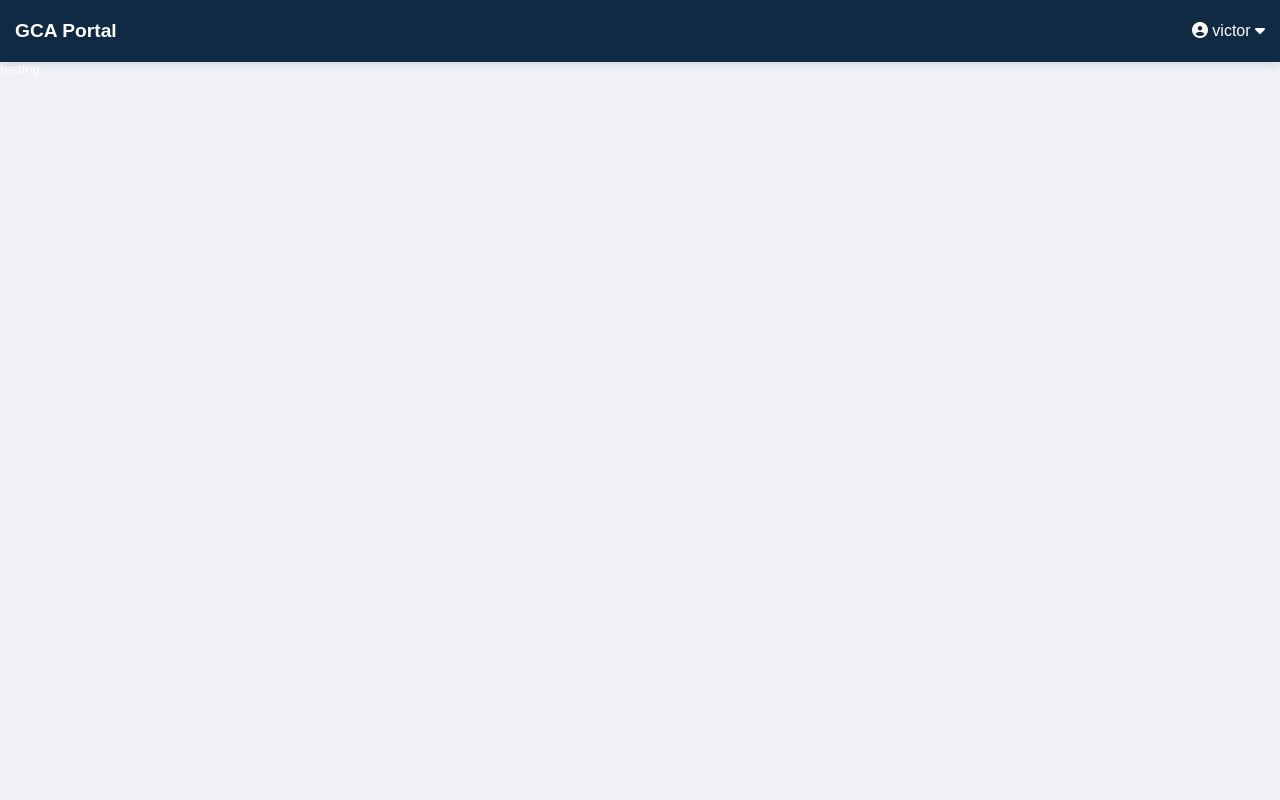
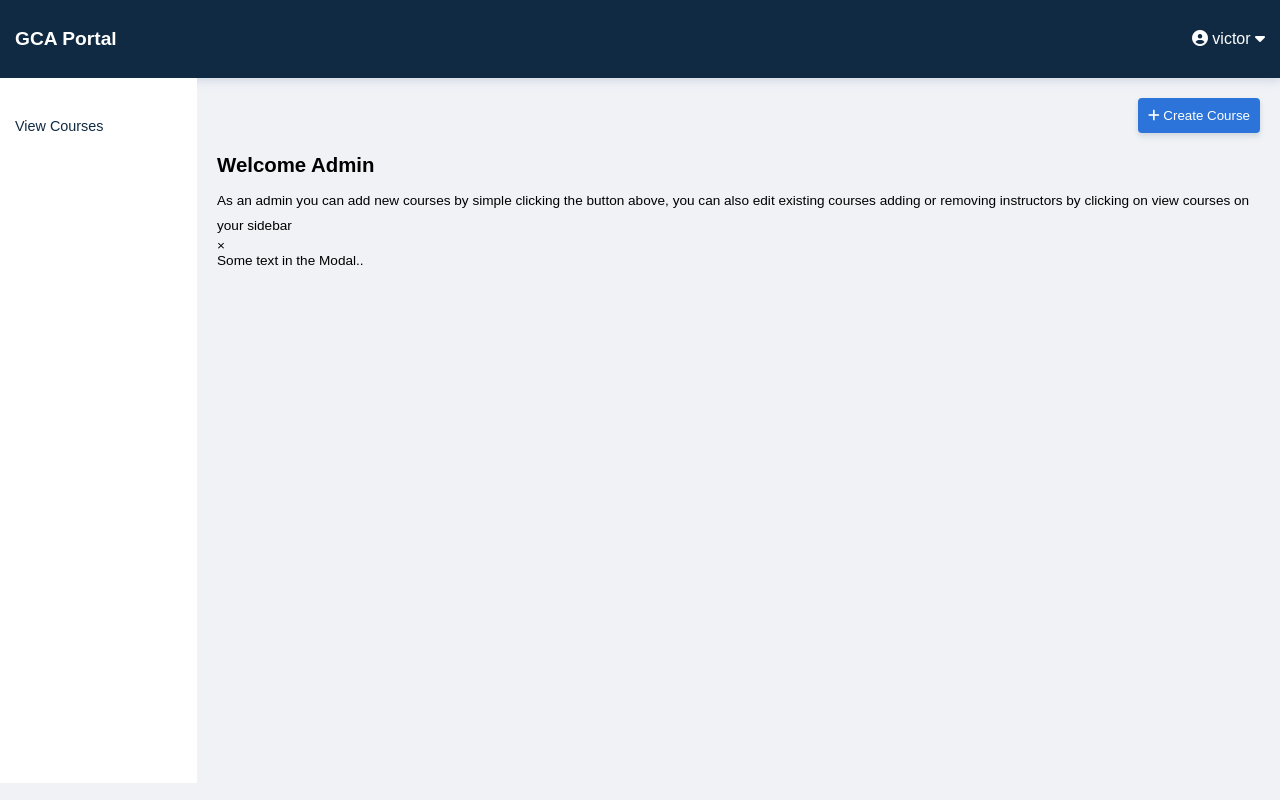
Before and after one commit to victor-praise/GCA_System, a PHP site: page /admin/index.php in a window 1280 px wide. Run offline with PHP 8.4, Linux system fonts and the light colour scheme; a user stored in the database is signed in; style sheets or scripts are compiled from the project's sources; some libraries are stand-ins or nearby versions.

Commit message:
admin page

```diff
--- a/admin/admin.scss
+++ b/admin/admin.scss
@@ -1,58 +1,21 @@
-*{
-    margin: 0;
-  }
-.navbar{
+.create--course{
     display: flex;
-    justify-content: space-between;
-    align-items: center;
-    padding: 15px;
-    height: 32px;
-    background: #102A43;
+    justify-content: flex-end;
+}
+.create--btn{
+    background: #2C74DA;
+    border: none;
     color: #fff;
-    box-shadow: 0px 2px 6px rgba(98, 125, 152, 0.1), 0px 4px 10px rgba(98, 125, 152, 0.13);
-    font-size: 0.9rem;
+    box-shadow: 0px 2px 4px rgba(98, 125, 152, 0.1), 0px 4px 6px rgba(98, 125, 152, 0.14);
+    border-radius: 4px;
+    padding: 10px;
+    cursor: pointer;
 }
-
-.systemName{
-    font-size: 1.2rem;
-    font-weight: 600;
-}
-.userName{
-    font-size: 1rem;
-    cursor: pointer;
+.admin--welcome{
+    margin-top: 20px;
+    line-height: 25px;
 
 }
-.dropdown__content {
-    display: none;
-     position: absolute;
-    background-color: #f9f9f9;
-    color: black;
-
-    // min-width: 160px;
-    width: fit-content;
-    //top: 45px;
-    right: 5px;
-    box-shadow: 0px 8px 16px 0px rgba(0,0,0,0.2);
-    padding:15px;
-    z-index: 1;
-  }
-.userName:hover .dropdown__content {
-    display: block;
-  }
-  .dropdown--item{
-    margin-bottom: 20px;
-  }
-  .dropdown--item:last-child{
-      margin-bottom: 0;
-  }
-  .dropdown--item:hover{
-    text-decoration: underline;
-  }
-  a{
-    text-decoration: none;
-    color: inherit;
+.admin--welcome > h2 {
+    margin-bottom: 10px;
 }
-
-.sidebar{
-    color: #fff;
-}
--- a/admin/index.php
+++ b/admin/index.php
@@ -5,37 +5,39 @@
     <meta charset="UTF-8">
     <meta http-equiv="X-UA-Compatible" content="IE=edge">
     <meta name="viewport" content="width=device-width, initial-scale=1.0">
-    <title>Admin Portal</title>
+    <title>GCA Portal</title>
+
+    <link rel="stylesheet" href="../style.scss">
+    <link rel="stylesheet" href="../includes/styles.scss">
     <link rel="stylesheet" href="admin.scss">
-    <link rel="stylesheet" href="../style.scss">
     <script src="https://kit.fontawesome.com/57c0ab8bd6.js" crossorigin="anonymous"></script>
 
 </head>
 <body>
+    <?php include('../includes/header.php'); ?>
+    <?php include('../includes/sidebar.php'); ?>
+     <div class="create--course">
+         <button class="create--btn"><i class="fa-solid fa-plus"></i> Create Course</button>
+     </div>
+     <div class="admin--welcome">
+         <h2>
+         Welcome Admin
+         </h2>
 
-        <nav class="navbar">
-            <div class="systemName">
-                GCA Portal
-            </div>
-            <div class="userName">
-                <div class="user-details">
-                    <i class="fa-solid fa-circle-user"></i>
-                    <?= $_SESSION['name'] ?>
-                    <i class="fa-solid fa-caret-down"></i>
-                </div>
+         As an admin you can add new courses by simple clicking the button above, you can also edit existing courses adding or removing instructors by clicking on view courses on your sidebar
+     </div>
+     <div class="createCourse--modal">
 
-                <div class="dropdown__content">
-                <p class="dropdown--item">
-                    <a href=""><i class="fa-solid fa-key"></i> Change Password</a>
-                 </p>
-                <p class="dropdown--item">
-                     <a href="../logout.php"><i class="fa-solid fa-power-off"></i> Logout</a>
-                    </p>
-                </div>
-            </div>
-        </nav>
-    <aside class="sidebar">
-        testing
-    </aside>
+        <!-- Modal content -->
+        <div class="modal-content">
+        <span class="close">&times;</span>
+        <p>Some text in the Modal..</p>
+        </div>
+
+
+     </div>
+    <!-- sidebar and content, last two div end -->
+    </div>
+</div>
 </body>
 </html>
--- /dev/null
+++ b/includes/header.php
@@ -0,0 +1,21 @@
+          <nav class="navbar">
+            <div class="systemName">
+                GCA Portal
+            </div>
+            <div class="userName">
+                <div class="user-details">
+                    <i class="fa-solid fa-circle-user"></i>
+                    <?= $_SESSION['name'] ?>
+                    <i class="fa-solid fa-caret-down"></i>
+                </div>
+
+                <div class="dropdown__content">
+                <p class="dropdown--item">
+                    <a href=""><i class="fa-solid fa-key"></i> Change Password</a>
+                 </p>
+                <p class="dropdown--item">
+                     <a href="../logout.php"><i class="fa-solid fa-power-off"></i> Logout</a>
+                    </p>
+                </div>
+            </div>
+        </nav>
--- /dev/null
+++ b/includes/sidebar.php
@@ -0,0 +1,27 @@
+<div class="side__container">
+<aside class="sidebar">
+        <?php if($_SESSION['role'] == 'admin') : ?>
+        <!-- <div class="sidebar--links">
+            <a href="../admin/new_course.php">Set up Course</a>
+        </div> -->
+        <div class="sidebar--links">
+            <a href="../admin/courses.php">View Courses</a>
+        </div>
+        <?php elseif($_SESSION['role'] == 'ta') : ?>
+        <div class="sidebar--links">
+            ta Course
+        </div>
+        <?php elseif($_SESSION['role'] == 'instructor') : ?>
+        <div class="sidebar--links">
+         View Courses
+        </div>
+        <div class="sidebar--links">
+         Discussions
+        </div>
+        <?php else : ?>
+        <div class="sidebar--links">
+        Student Course
+        </div>
+        <?php endif; ?>
+    </aside>
+    <div class="content">
--- /dev/null
+++ b/includes/styles.scss
@@ -0,0 +1,83 @@
+*{
+    margin: 0;
+  }
+.navbar{
+    display: flex;
+    justify-content: space-between;
+    align-items: center;
+    padding: 15px;
+    height: 6vh;
+    background: #102A43;
+    color: #fff;
+    box-shadow: 0px 2px 6px rgba(98, 125, 152, 0.1), 0px 4px 10px rgba(98, 125, 152, 0.13);
+    font-size: 0.9rem;
+}
+
+.systemName{
+    font-size: 1.2rem;
+    font-weight: 600;
+}
+.userName{
+    font-size: 1rem;
+    cursor: pointer;
+
+}
+.dropdown__content {
+    display: none;
+     position: absolute;
+    background-color: #f9f9f9;
+    color: black;
+
+    // min-width: 160px;
+    width: fit-content;
+    //top: 45px;
+    right: 5px;
+    box-shadow: 0px 8px 16px 0px rgba(0,0,0,0.2);
+    padding:15px;
+    z-index: 1;
+  }
+.userName:hover .dropdown__content {
+    display: block;
+  }
+  .dropdown--item{
+    margin-bottom: 20px;
+  }
+  .dropdown--item:last-child{
+      margin-bottom: 0;
+  }
+  .dropdown--item:hover{
+    text-decoration: underline;
+  }
+  a{
+    text-decoration: none;
+    color: inherit;
+}
+
+.side__container{
+  display: flex;
+}
+.content{
+  width: 90%;
+  padding: 20px;
+}
+.sidebar{
+    background-color: #fff;
+    color: #102A43;
+    width: 17%;
+    height: 85vh;
+    padding-top: 25px;
+}
+.sidebar--links{
+    padding: 15px;
+    margin-bottom: 10px;
+    cursor: pointer;
+    font-size: 0.9rem;
+}
+.sidebar--links:hover{
+    background-color: #f0f2f6;
+}
+
+a{
+  text-decoration: none;
+  color: inherit;
+}
```
Also changed, not shown: admin/new_course.php (added, +21 -0 lines), includes/index.html (added, +13 -0 lines), admin/courses.php (added), includes/footer.php (added).
